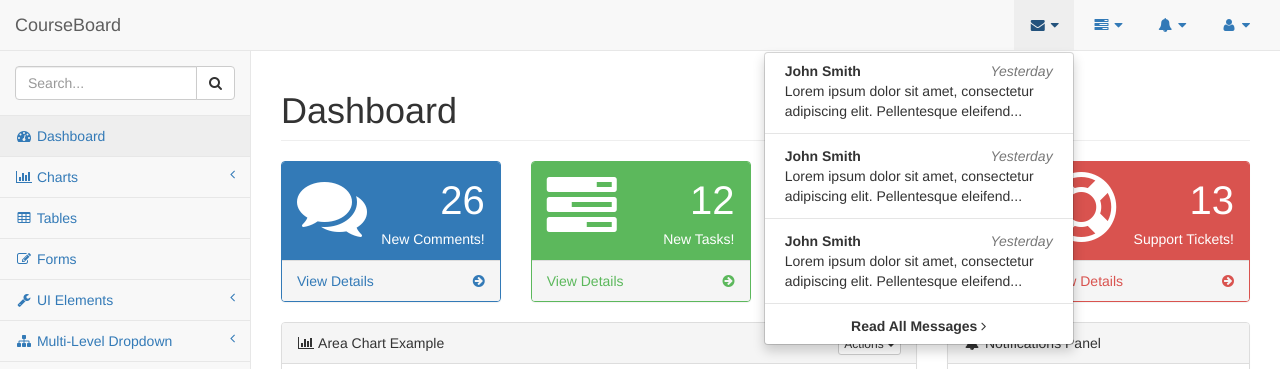
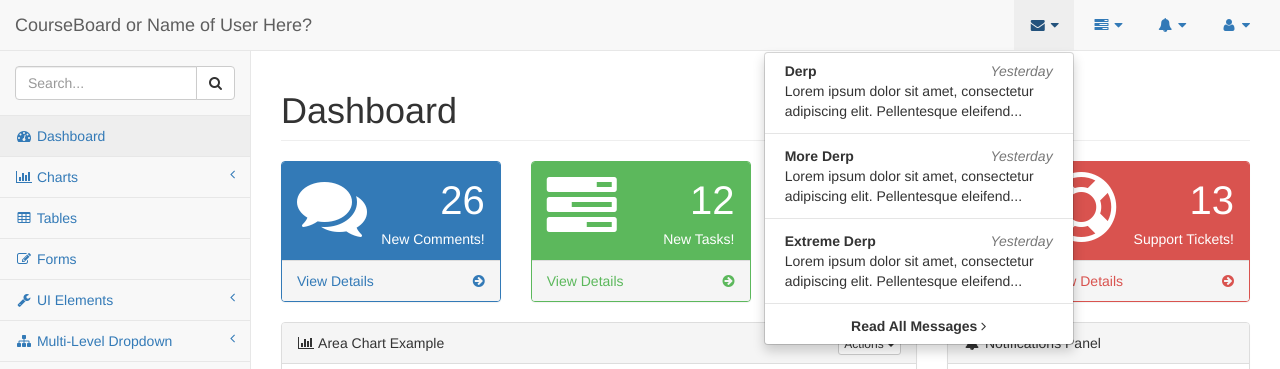
Before and after one commit to chizakura/CourseBoard, a website: page pages/index.html in a window 1280 px wide. Both pictures are taken after a click on the link 1043 px from the left and 25 px from the top of the page. Shown: the top 369 px of the page. Drawn offline with Linux system fonts and the light colour scheme.

Commit message:
Update index.html

```diff
--- a/pages/index.html
+++ b/pages/index.html
@@ -9,7 +9,7 @@
     <meta name="description" content="">
     <meta name="author" content="">
 
-    <title>SB Admin 2 - Bootstrap Admin Theme</title>
+    <title>NYIT CourseBoard</title>
 
     <!-- Bootstrap Core CSS -->
     <link href="../vendor/bootstrap/css/bootstrap.min.css" rel="stylesheet">
@@ -48,7 +48,7 @@
                     <span class="icon-bar"></span>
                     <span class="icon-bar"></span>
                 </button>
-                <a class="navbar-brand" href="index.html">CourseBoard</a>
+                <a class="navbar-brand" href="index.html">CourseBoard or Name of User Here?</a>
             </div>
             <!-- /.navbar-header -->
 
@@ -61,7 +61,7 @@
                         <li>
                             <a href="#">
                                 <div>
-                                    <strong>John Smith</strong>
+                                    <strong>Derp</strong>
                                     <span class="pull-right text-muted">
                                         <em>Yesterday</em>
                                     </span>
@@ -73,7 +73,7 @@
                         <li>
                             <a href="#">
                                 <div>
-                                    <strong>John Smith</strong>
+                                    <strong>More Derp</strong>
                                     <span class="pull-right text-muted">
                                         <em>Yesterday</em>
                                     </span>
@@ -85,7 +85,7 @@
                         <li>
                             <a href="#">
                                 <div>
-                                    <strong>John Smith</strong>
+                                    <strong>Extreme Derp</strong>
                                     <span class="pull-right text-muted">
                                         <em>Yesterday</em>
                                     </span>
```
